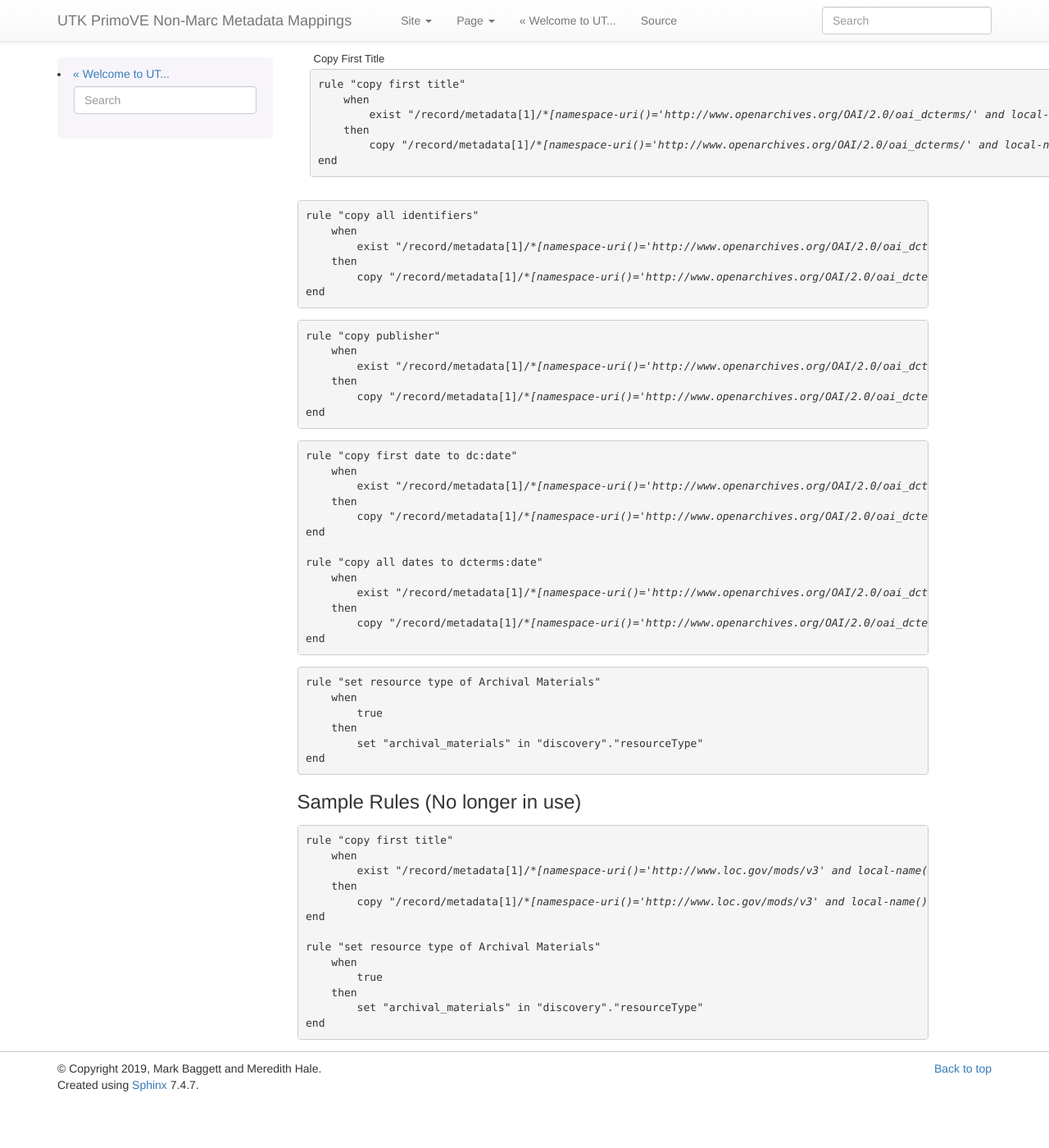
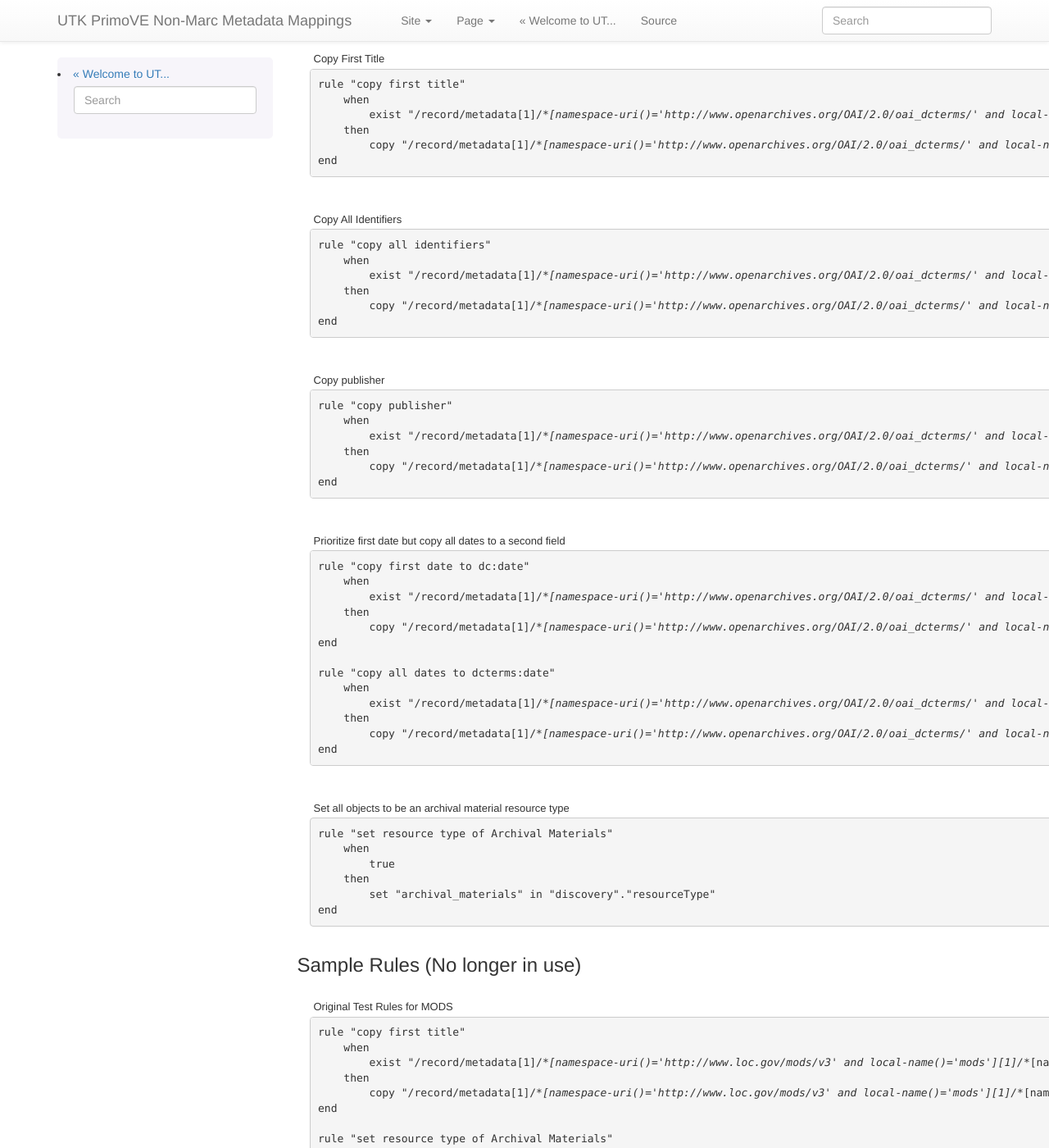
Before and after one commit to markpbaggett/primove_metadata, a Sphinx documentation site: the page built from docs/source/external_sources/archivesspace.rst, in a window 1280 px wide and 1400 px high, scrolled down 2275 px. Shown: the whole window at 82% size. Built offline with Sphinx 7.4.7, drawn with Linux system fonts in a browser that asks for light colours; before the commit the page ends 3618 px from its top, so only the background shows below that.

Commit message:
Give all code captions.

```diff
--- a/docs/source/external_sources/archivesspace.rst
+++ b/docs/source/external_sources/archivesspace.rst
@@ -135,6 +135,7 @@ Current Rules
 
 .. code-block:: rst
     :name: Copy All Identifiers
+    :caption: Copy All Identifiers
 
     rule "copy all identifiers"
         when
@@ -145,6 +146,7 @@ Current Rules
 
 .. code-block:: rst
     :name: Copy publisher
+    :caption: Copy publisher
 
     rule "copy publisher"
         when
@@ -155,6 +157,7 @@ Current Rules
 
 .. code-block:: rst
     :name: Date rules
+    :caption: Prioritize first date but copy all dates to a second field
 
     rule "copy first date to dc:date"
         when
@@ -172,6 +175,7 @@ Current Rules
 
 .. code-block:: rst
     :name: Set Resource Type
+    :caption: Set all objects to be an archival material resource type
 
     rule "set resource type of Archival Materials"
         when
@@ -188,6 +192,7 @@ Sample Rules (No longer in use)
 
 .. code-block:: rst
     :name: Original Test MODS Normalization Rules
+    :caption: Original Test Rules for MODS
 
     rule "copy first title"
         when
```
